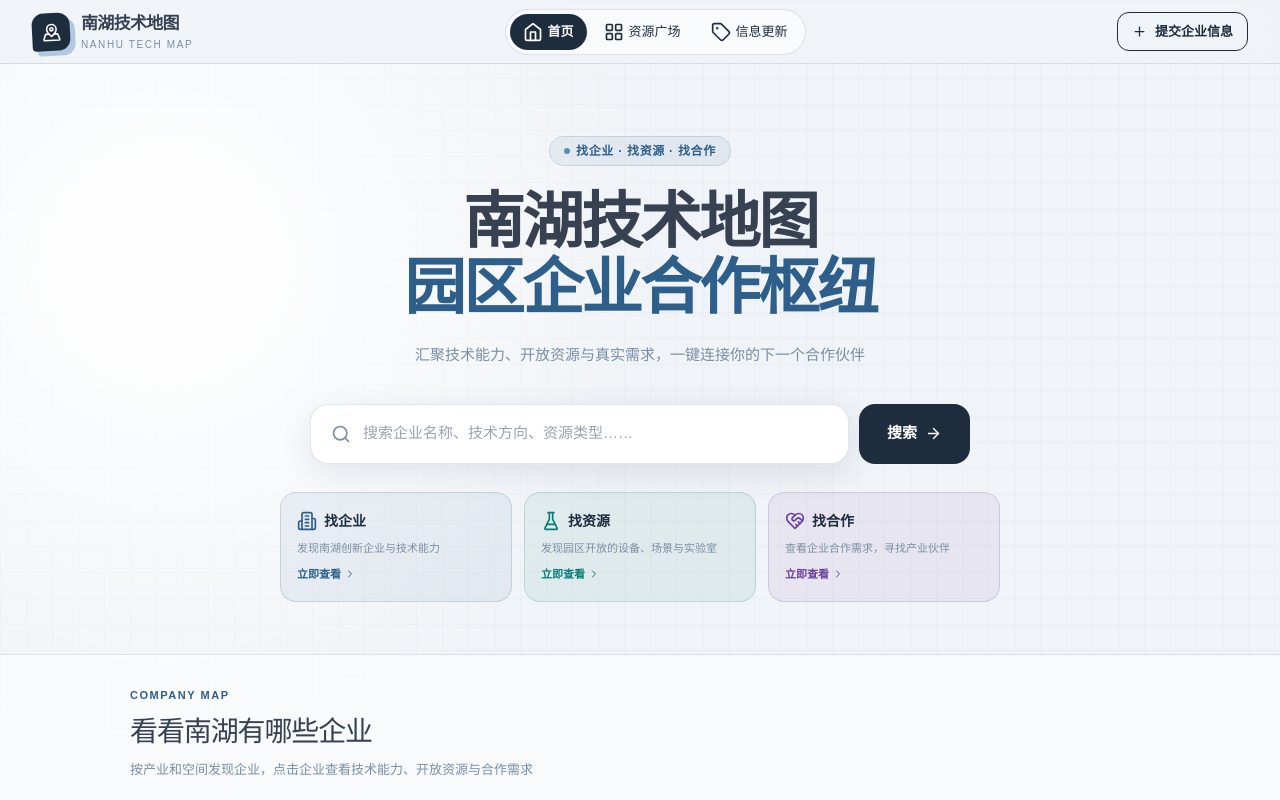
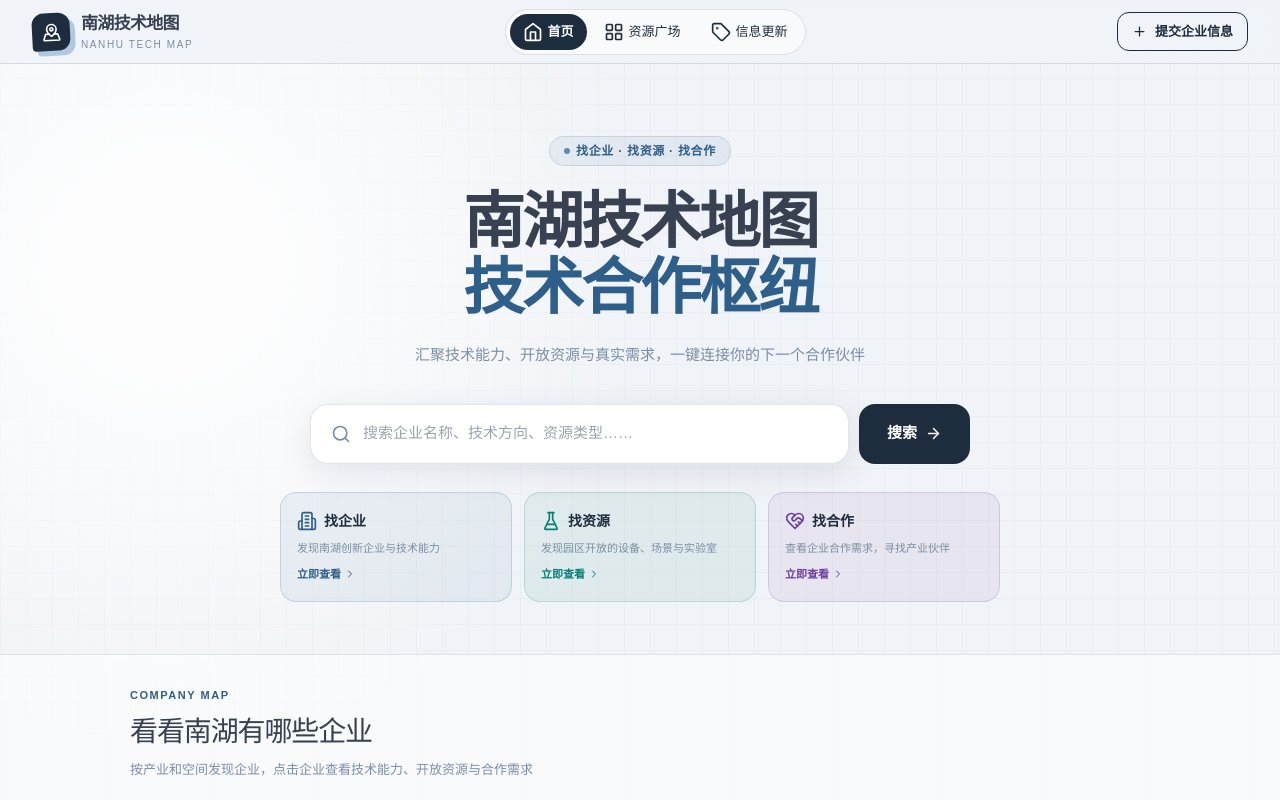
Before and after one commit to 99Y01/Nanhu-tech-map, a React app: page /#/ in a window 1280 px wide. Shown: the top 800 px of the page. Built offline with nearby package versions, Linux system fonts and the light colour scheme.

Commit message:
sync: 同步最新版本（4个Tab）

```diff
--- a/src/pages/HomePage.tsx
+++ b/src/pages/HomePage.tsx
@@ -710,7 +710,7 @@ export default function HomePage() {
           fontWeight: 900,
         }}>
           南湖技术地图<br />
-          <em style={{ color: 'var(--lake-deep)', fontStyle: 'normal' }}>园区企业合作枢纽</em>
+          <em style={{ color: 'var(--lake-deep)', fontStyle: 'normal' }}>技术合作枢纽</em>
         </h1>
 
         {/* 副标题 */}
```
